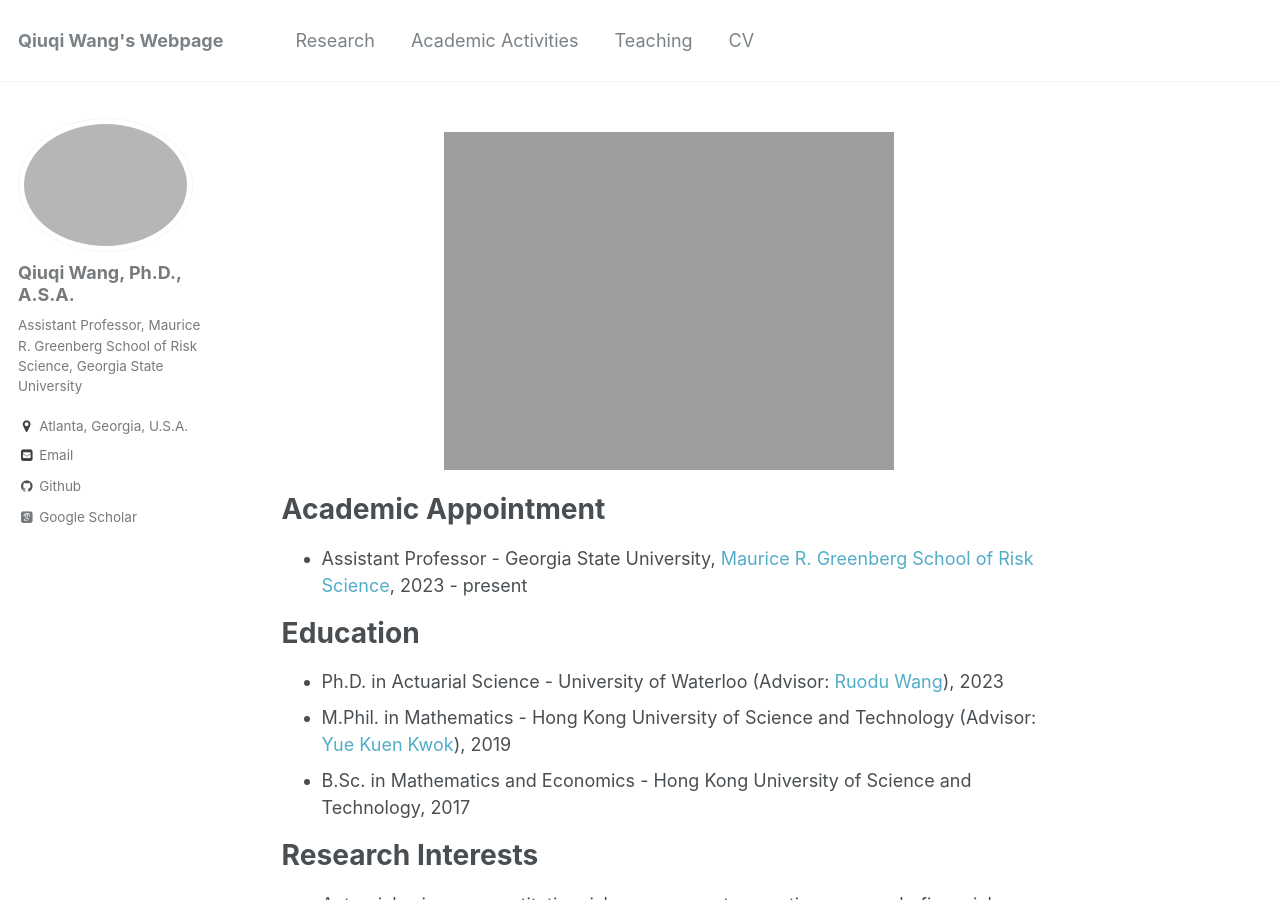
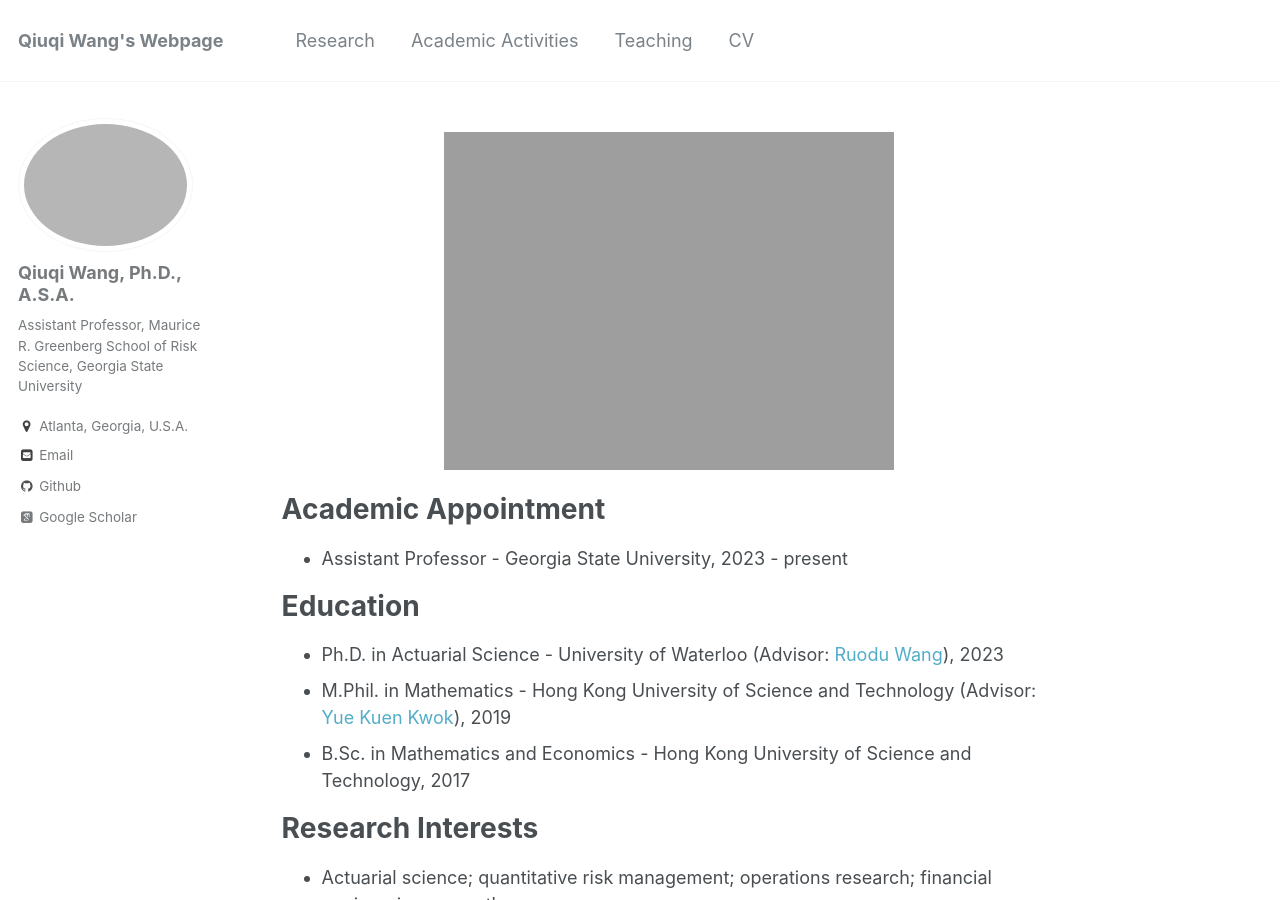
Before and after one commit to qwangan/qwangan.github.io, a Jekyll site: the page built from _pages/about.md, in a window 1280 px wide and 900 px high. Built offline with Jekyll 4.4.1, drawn with Linux system fonts in a browser that asks for light colours; some web fonts are replaced.

Commit message:
Update about.md

```diff
--- a/_pages/about.md
+++ b/_pages/about.md
@@ -13,7 +13,7 @@ redirect_from:
 </p>
 
 # Academic Appointment
-* Assistant Professor - Georgia State University, [Maurice R. Greenberg School of Risk Science](https://robinson.gsu.edu/academic-departments/risk-science/), 2023 - present
+* Assistant Professor - Georgia State University, 2023 - present
 
 # Education
 * Ph.D. in Actuarial Science - University of Waterloo (Advisor: [Ruodu Wang](https://sas.uwaterloo.ca/~wang/)), 2023
```
